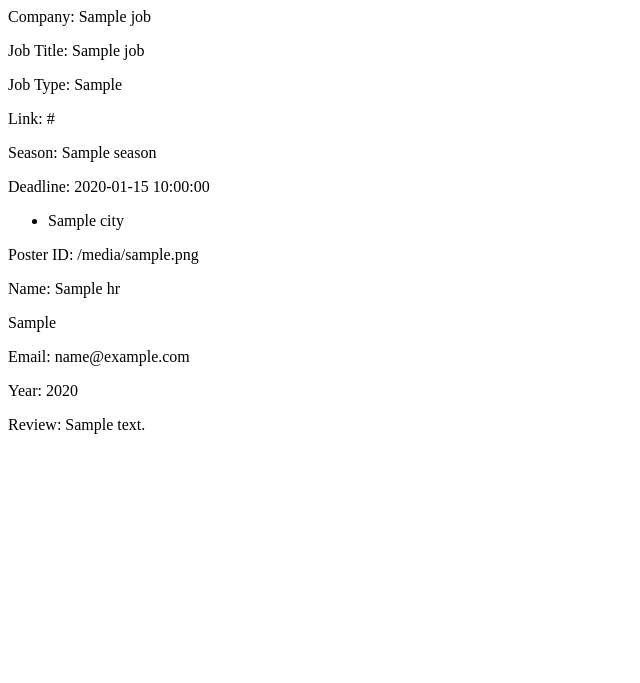
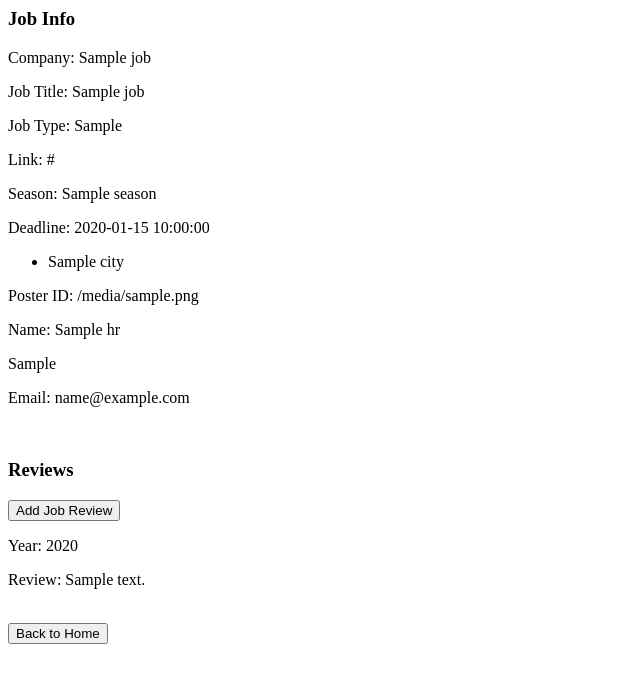
Before and after one commit to Wellesley-CS304-SP18/semester-project-fistbump, a Flask app: template templates/job.html in a window 1280 px wide. Shown: the top 683 px of the page, without its empty margins (0-640 px from the left). Run offline with Flask 2, Linux system fonts and the light colour scheme; the template is opened without the code that fills it: most values are stand-ins (such as "Sample title", 1, 10 or a date in 2020).

Commit message:
adding routing for job page

```diff
--- a/app.py
+++ b/app.py
@@ -30,6 +30,7 @@ def landing():
 # login and register on the same html page
 @app.route('/login/', methods=['GET', 'POST'])
 def login():
+    #if user is already logged in, redirect to home
     if 'uID' in session:
         uID = session['uID']
         flash('You\'re already logged in!')
@@ -39,39 +40,50 @@ def login():
     successMsg = 'Successful login.'
     conn = dbconn2.connect(DSN)
 
+    #render empty login page
     if request.method == 'GET':
         return render_template('login.html')
 
     if request.method == 'POST':
+        #if user is logging in
         if request.form['submit'] == 'login':
             email = request.form['email']
             pwd = request.form['pwd']
             hashed = getPwd(conn, email)
 
+            #if user exists in db
             if hashed is not None:
+                #input password does not match db password
                 if bcrypt.hashpw(pwd.encode('utf-8'), hashed['pwd'].encode('utf-8')) != hashed['pwd']:
                     flash(errorMsg)
                     return render_template('login.html')
+                #user successfully logged in
                 else:
                     session['uID'] = getUID(conn, email)['uID']
                     return redirect(url_for('home'))
+            #user does not exist in db
             else:
                 flash(errorMsg)
                 return render_template('login.html')
 
+        #user account doesn't exist, register
         if request.form['submit'] == 'register':
             uName = request.form['uName']
             email = request.form['email']
             pwd = request.form['pwd']
 
+            #email is already used by another user
             if getUID(conn, email) != None:
                 flash('Email already in use.')
                 return render_template('login.html')
             else:
+                #email is available, and user info is input into db
                 hashedPwd = bcrypt.hashpw(pwd.encode('utf-8'), bcrypt.gensalt())
                 insertUser(conn, uName, email, hashedPwd);
+                #session uID is set
+                session['uID'] = getUID(conn, email)['uID']
                 flash('User successfully added.')
-                return redirect(url_for('login'))
+                return redirect(url_for('home'))
 
 @app.route('/home/', methods=['GET', 'POST'])
 def home():
@@ -183,11 +195,17 @@ def addJobLocation(jobID):
 @app.route('/job/<jobID>', methods=['GET', 'POST'])
 def job(jobID):
     conn = dbconn2.connect(DSN)
-    (job, reviews, hrs) = search.findJob(conn, jobID)
-    return render_template('job.html',
-                           job=job,
-                           reviews=reviews,
-                           hrs=hrs)
+
+    if request.method == 'GET':
+        (job, reviews, hrs) = search.findJob(conn, jobID)
+        return render_template('job.html',
+                               job=job,
+                               reviews=reviews,
+                               hrs=hrs)
+
+    if request.method == 'POST':
+        if request.form['submit'] == 'Back to Home':
+            return redirect(url_for('home'))
 
 # ------------------------------------------------------------------------------
 
--- a/templates/home.html
+++ b/templates/home.html
@@ -77,7 +77,7 @@
   {% if opportunities %}
   <div id="opportunities">
     {% for opportunity in opportunities %}
-      <p>ID:{{opportunity.jobID}}//{{opportunity.positionName}}//{{opportunity.companyName}}</p>
+      <p><a href="{{url_for('job',jobID=opportunity.jobID)}}">ID:{{opportunity.jobID}}//{{opportunity.positionName}}//{{opportunity.companyName}}</a></p>
         {% for location in locations %}
           <p>{{location}}</p>
 	{% endfor %}
--- a/templates/job.html
+++ b/templates/job.html
@@ -8,6 +8,7 @@
 </head>
 <body>
 
+  <h3>Job Info</h3>
   <div id = "job_info">
     {% if job %}
     <p>Company: {{job.companyName}} </p>
@@ -36,6 +37,15 @@
     {% endif %}
   </div>
 
+  <br>
+  <h3>Reviews</h3>
+
+  <div class = 'add_job_review'>
+    <form method="POST" action="">
+      <input type="submit" name="submit" value="Add Job Review">
+    </form>
+  </div>
+
   <div id = "reviews">
     {% if reviews %}
     {% for rev in reviews %}
@@ -45,6 +55,12 @@
     {% endif %}
   </div>
 
+  <br>
+  <div class = 'redirect_home'>
+    <form method="POST" action="">
+      <input type="submit" name="submit" value="Back to Home">
+    </form>
+  </div>
   <footer>
   </footer>
 </body>
```
Also changed, not shown: 1 other file. Lines whose indentation alone changed are shown as unchanged.
